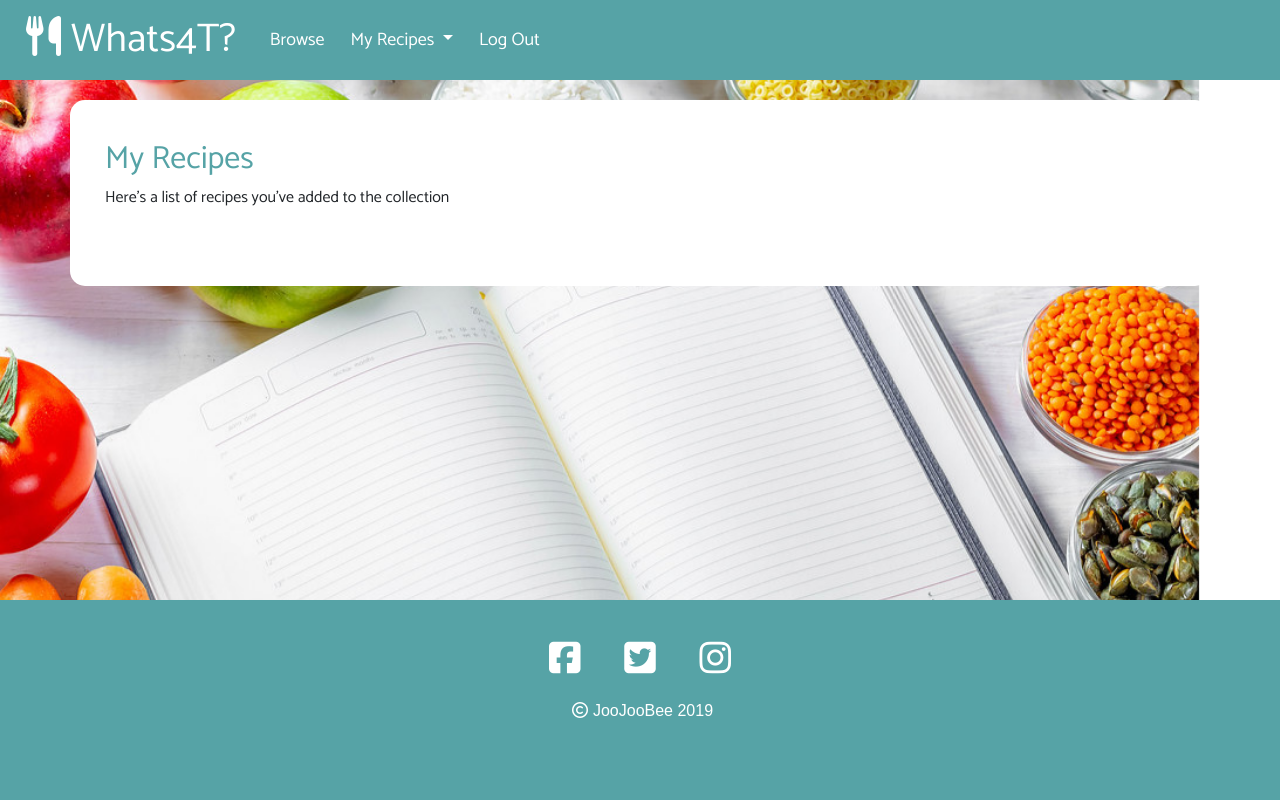
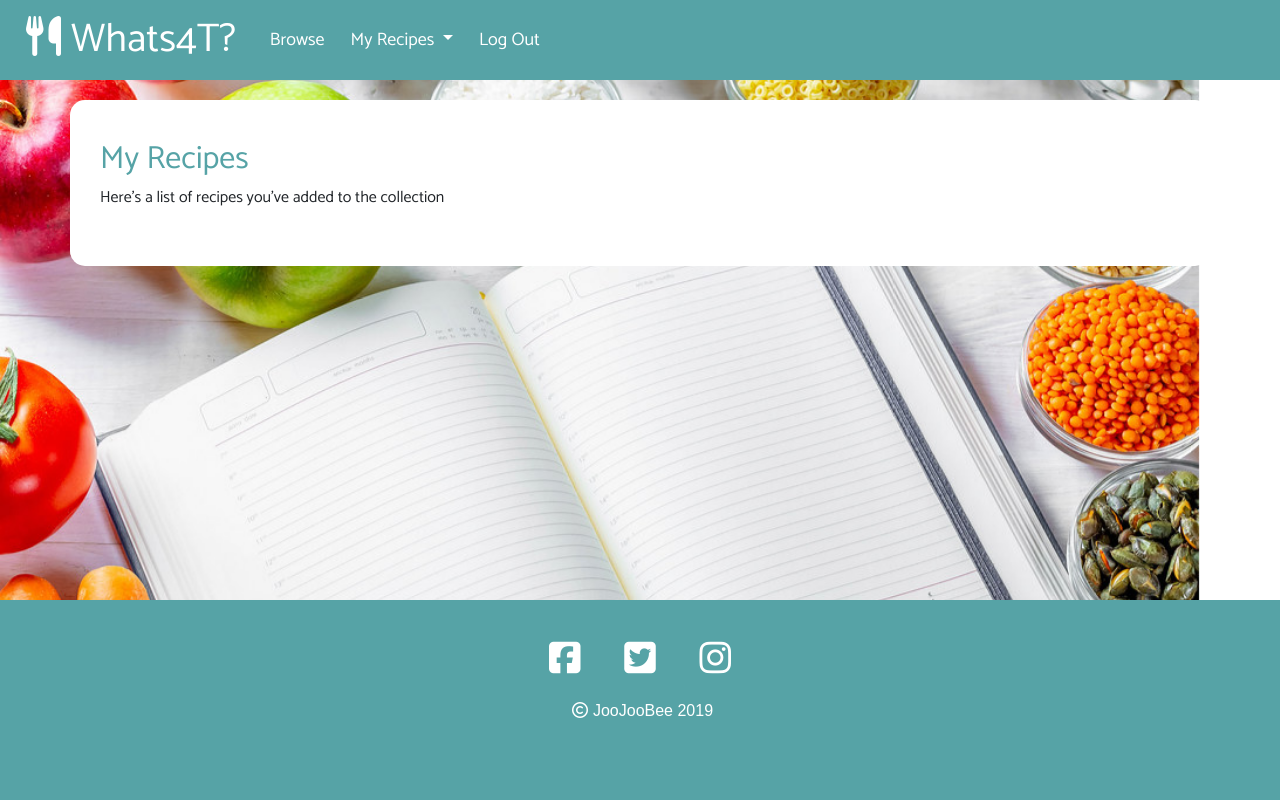
Before and after one commit to Joojoobee87/Whats4T, a Flask app: page /my_recipes in a window 1280 px wide. Run offline with Flask 2, Linux system fonts and the light colour scheme; the visitor is signed in with stand-in values (Sample User, id 1); data that the repository does not hold is empty; some libraries are stand-ins or nearby versions; some web fonts are replaced.

Commit message:
removed my-recipes-container class and updated bootstrap rows class

```diff
--- a/templates/myrecipes.html
+++ b/templates/myrecipes.html
@@ -2,7 +2,7 @@
 
 {% block content %}
 
-<div class="container my-recipes-container">
+<div class="container">
 
 <h2>My Recipes</h2>
 
@@ -11,7 +11,7 @@
 {% for recipe in recipes %}
     {% if session.email == recipe.user_email %}
 
-    <div class="row my-recipes justify-content-md-center">
+    <div class="row my-recipes justify-content-center">
         <div class="col-md-4 my-recipes-image-container">
             <img class="my-recipes-image" src="{{ recipe.image }}" alt="recipe image">
         </div>
```
